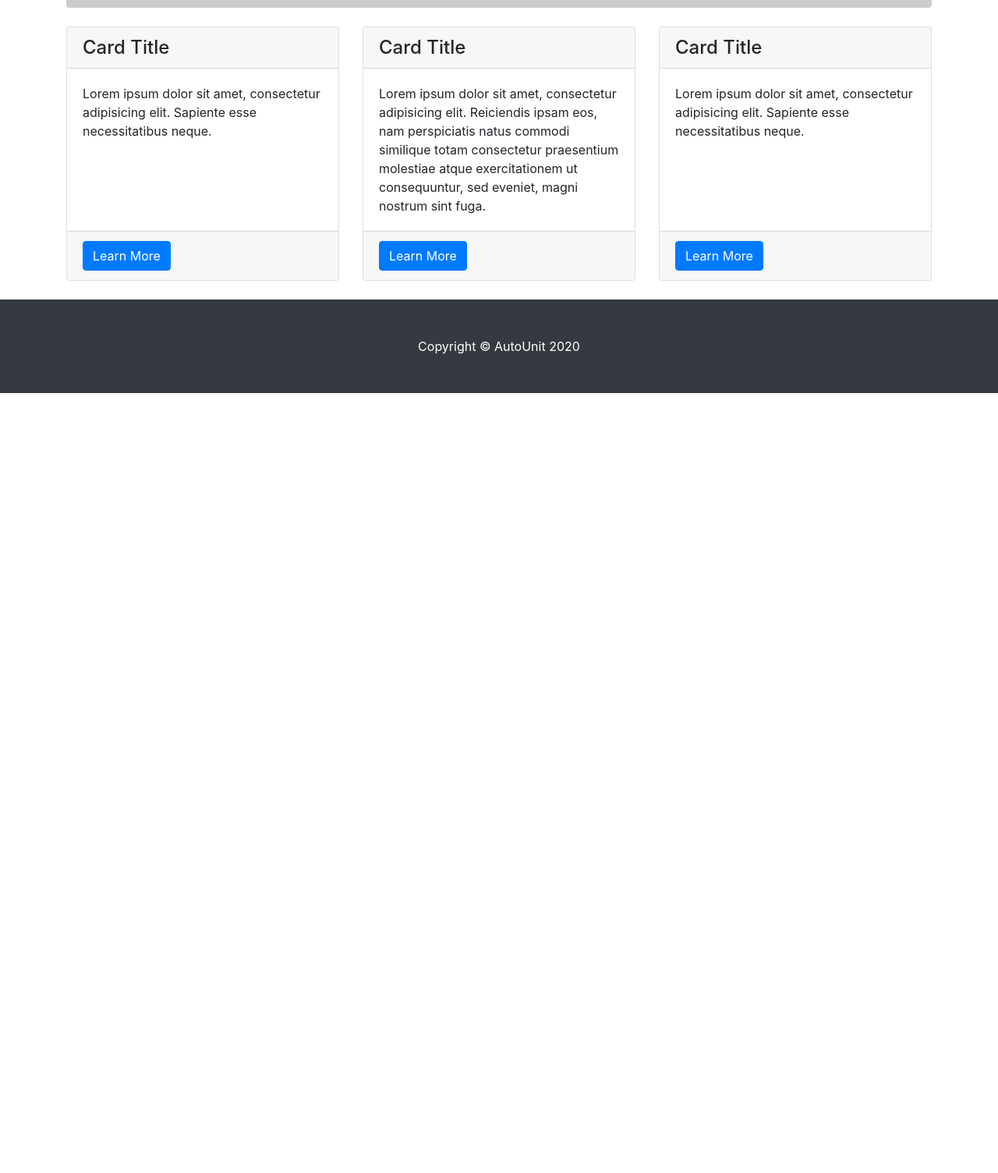
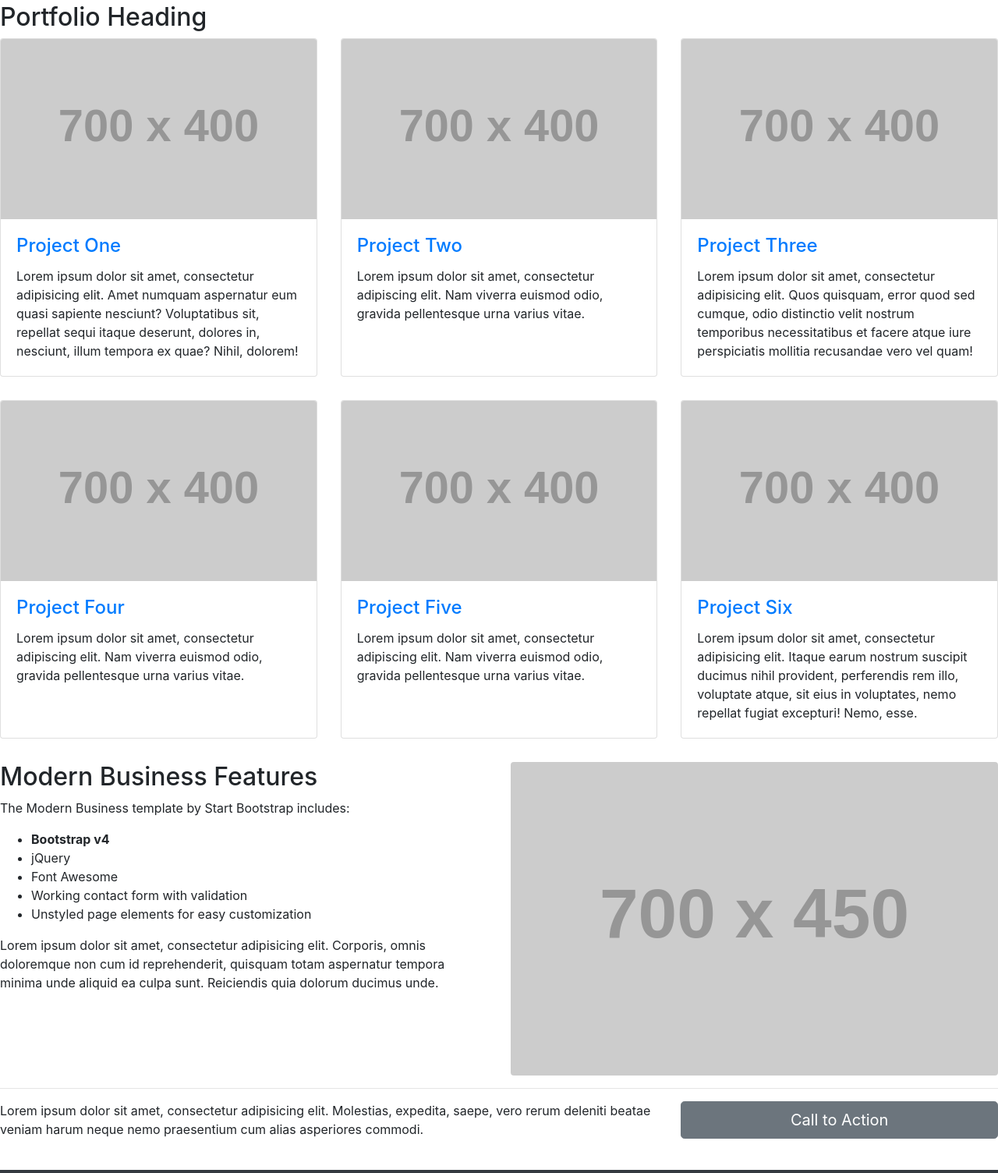
Before and after one commit to TehOcean/horizonsnew, a website: page additionalinfo.html in a window 1280 px wide. Shown: the part 476-1980 px from the top of the page at 78% size. Before the commit the page ends 980 px from the top, so only its background shows below. Drawn offline with Linux system fonts and the light colour scheme; placeholder pictures from the web are drawn by us.

Commit message:
Our Product

```diff
--- a/additionalinfo.html
+++ b/additionalinfo.html
@@ -49,23 +49,7 @@
     </div>
   </nav>
 
-  <!-- Page Content -->
-  <div class="container">
-
-    <!-- Page Heading/Breadcrumbs -->
-    <h1 class="mt-4 mb-3">Services
-      <small>Subheading</small>
-    </h1>
-
-    <ol class="breadcrumb">
-      <li class="breadcrumb-item">
-        <a href="index.html">Home</a>
-      </li>
-      <li class="breadcrumb-item active">Services</li>
-    </ol>
-
-    <!-- Image Header -->
-    <img class="img-fluid rounded mb-4" src="http://placehold.it/1200x300" alt="">
+  <h1 class="my-4">Welcome to Modern Business</h1>
 
   <!-- Marketing Icons Section -->
   <div class="row">
@@ -105,8 +89,114 @@
   </div>
   <!-- /.row -->
 
+  <!-- Portfolio Section -->
+  <h2>Portfolio Heading</h2>
+
+  <div class="row">
+    <div class="col-lg-4 col-sm-6 portfolio-item">
+      <div class="card h-100">
+        <a href="#"><img class="card-img-top" src="http://placehold.it/700x400" alt=""></a>
+        <div class="card-body">
+          <h4 class="card-title">
+            <a href="#">Project One</a>
+          </h4>
+          <p class="card-text">Lorem ipsum dolor sit amet, consectetur adipisicing elit. Amet numquam aspernatur eum quasi sapiente nesciunt? Voluptatibus sit, repellat sequi itaque deserunt, dolores in, nesciunt, illum tempora ex quae? Nihil, dolorem!</p>
         </div>
-  <!-- /.container -->
+      </div>
+    </div>
+    <div class="col-lg-4 col-sm-6 portfolio-item">
+      <div class="card h-100">
+        <a href="#"><img class="card-img-top" src="http://placehold.it/700x400" alt=""></a>
+        <div class="card-body">
+          <h4 class="card-title">
+            <a href="#">Project Two</a>
+          </h4>
+          <p class="card-text">Lorem ipsum dolor sit amet, consectetur adipiscing elit. Nam viverra euismod odio, gravida pellentesque urna varius vitae.</p>
+        </div>
+      </div>
+    </div>
+    <div class="col-lg-4 col-sm-6 portfolio-item">
+      <div class="card h-100">
+        <a href="#"><img class="card-img-top" src="http://placehold.it/700x400" alt=""></a>
+        <div class="card-body">
+          <h4 class="card-title">
+            <a href="#">Project Three</a>
+          </h4>
+          <p class="card-text">Lorem ipsum dolor sit amet, consectetur adipisicing elit. Quos quisquam, error quod sed cumque, odio distinctio velit nostrum temporibus necessitatibus et facere atque iure perspiciatis mollitia recusandae vero vel quam!</p>
+        </div>
+      </div>
+    </div>
+    <div class="col-lg-4 col-sm-6 portfolio-item">
+      <div class="card h-100">
+        <a href="#"><img class="card-img-top" src="http://placehold.it/700x400" alt=""></a>
+        <div class="card-body">
+          <h4 class="card-title">
+            <a href="#">Project Four</a>
+          </h4>
+          <p class="card-text">Lorem ipsum dolor sit amet, consectetur adipiscing elit. Nam viverra euismod odio, gravida pellentesque urna varius vitae.</p>
+        </div>
+      </div>
+    </div>
+    <div class="col-lg-4 col-sm-6 portfolio-item">
+      <div class="card h-100">
+        <a href="#"><img class="card-img-top" src="http://placehold.it/700x400" alt=""></a>
+        <div class="card-body">
+          <h4 class="card-title">
+            <a href="#">Project Five</a>
+          </h4>
+          <p class="card-text">Lorem ipsum dolor sit amet, consectetur adipiscing elit. Nam viverra euismod odio, gravida pellentesque urna varius vitae.</p>
+        </div>
+      </div>
+    </div>
+    <div class="col-lg-4 col-sm-6 portfolio-item">
+      <div class="card h-100">
+        <a href="#"><img class="card-img-top" src="http://placehold.it/700x400" alt=""></a>
+        <div class="card-body">
+          <h4 class="card-title">
+            <a href="#">Project Six</a>
+          </h4>
+          <p class="card-text">Lorem ipsum dolor sit amet, consectetur adipisicing elit. Itaque earum nostrum suscipit ducimus nihil provident, perferendis rem illo, voluptate atque, sit eius in voluptates, nemo repellat fugiat excepturi! Nemo, esse.</p>
+        </div>
+      </div>
+    </div>
+  </div>
+  <!-- /.row -->
+
+  <!-- Features Section -->
+  <div class="row">
+    <div class="col-lg-6">
+      <h2>Modern Business Features</h2>
+      <p>The Modern Business template by Start Bootstrap includes:</p>
+      <ul>
+        <li>
+          <strong>Bootstrap v4</strong>
+        </li>
+        <li>jQuery</li>
+        <li>Font Awesome</li>
+        <li>Working contact form with validation</li>
+        <li>Unstyled page elements for easy customization</li>
+      </ul>
+      <p>Lorem ipsum dolor sit amet, consectetur adipisicing elit. Corporis, omnis doloremque non cum id reprehenderit, quisquam totam aspernatur tempora minima unde aliquid ea culpa sunt. Reiciendis quia dolorum ducimus unde.</p>
+    </div>
+    <div class="col-lg-6">
+      <img class="img-fluid rounded" src="http://placehold.it/700x450" alt="">
+    </div>
+  </div>
+  <!-- /.row -->
+
+  <hr>
+
+  <!-- Call to Action Section -->
+  <div class="row mb-4">
+    <div class="col-md-8">
+      <p>Lorem ipsum dolor sit amet, consectetur adipisicing elit. Molestias, expedita, saepe, vero rerum deleniti beatae veniam harum neque nemo praesentium cum alias asperiores commodi.</p>
+    </div>
+    <div class="col-md-4">
+      <a class="btn btn-lg btn-secondary btn-block" href="#">Call to Action</a>
+    </div>
+  </div>
+
+</div>
 
   <!-- Footer -->
   <footer class="py-5 bg-dark">
```
Also changed, not shown: product.html (+7 -31 lines), desk2.jpeg (added). Lines whose indentation alone changed are shown as unchanged.
